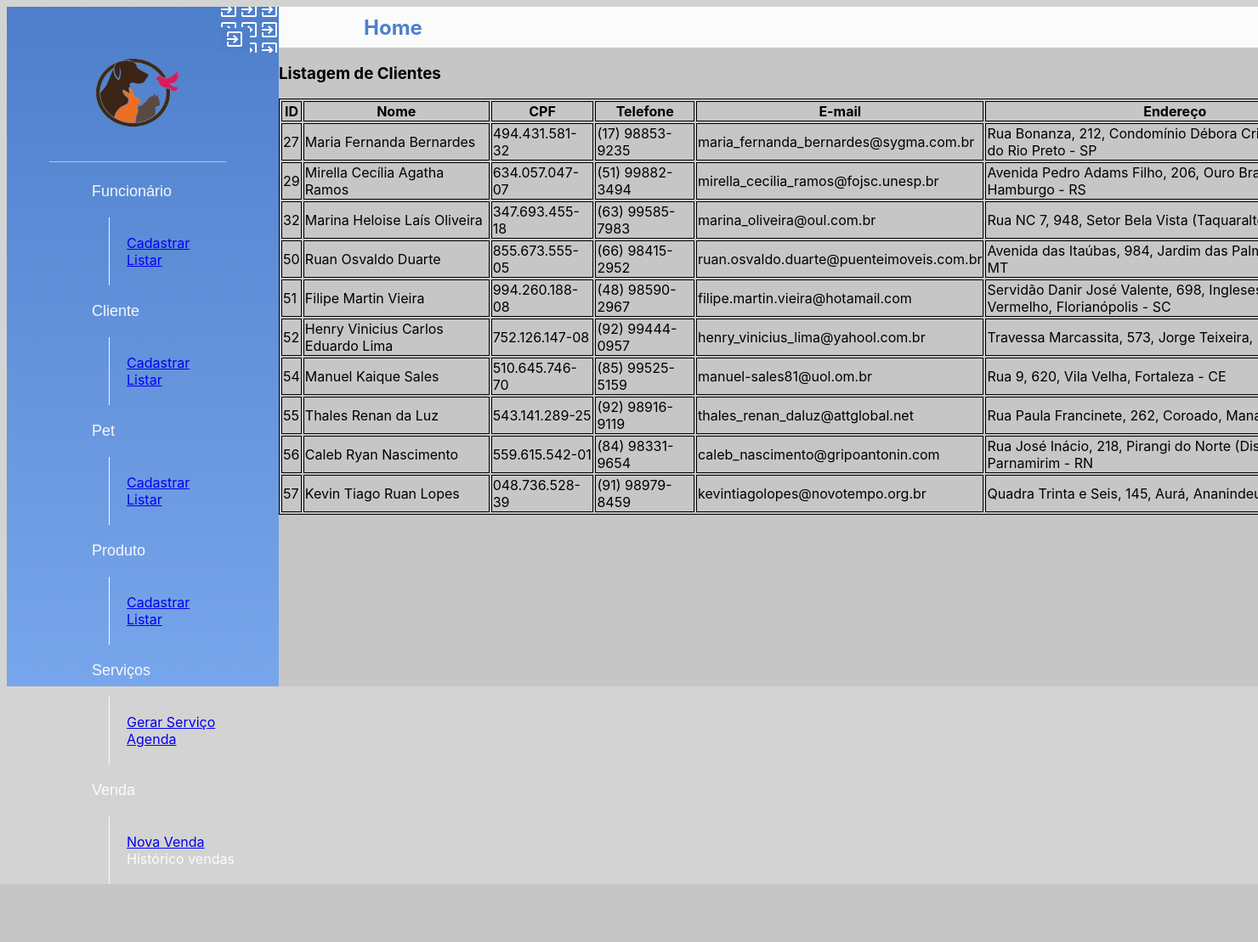
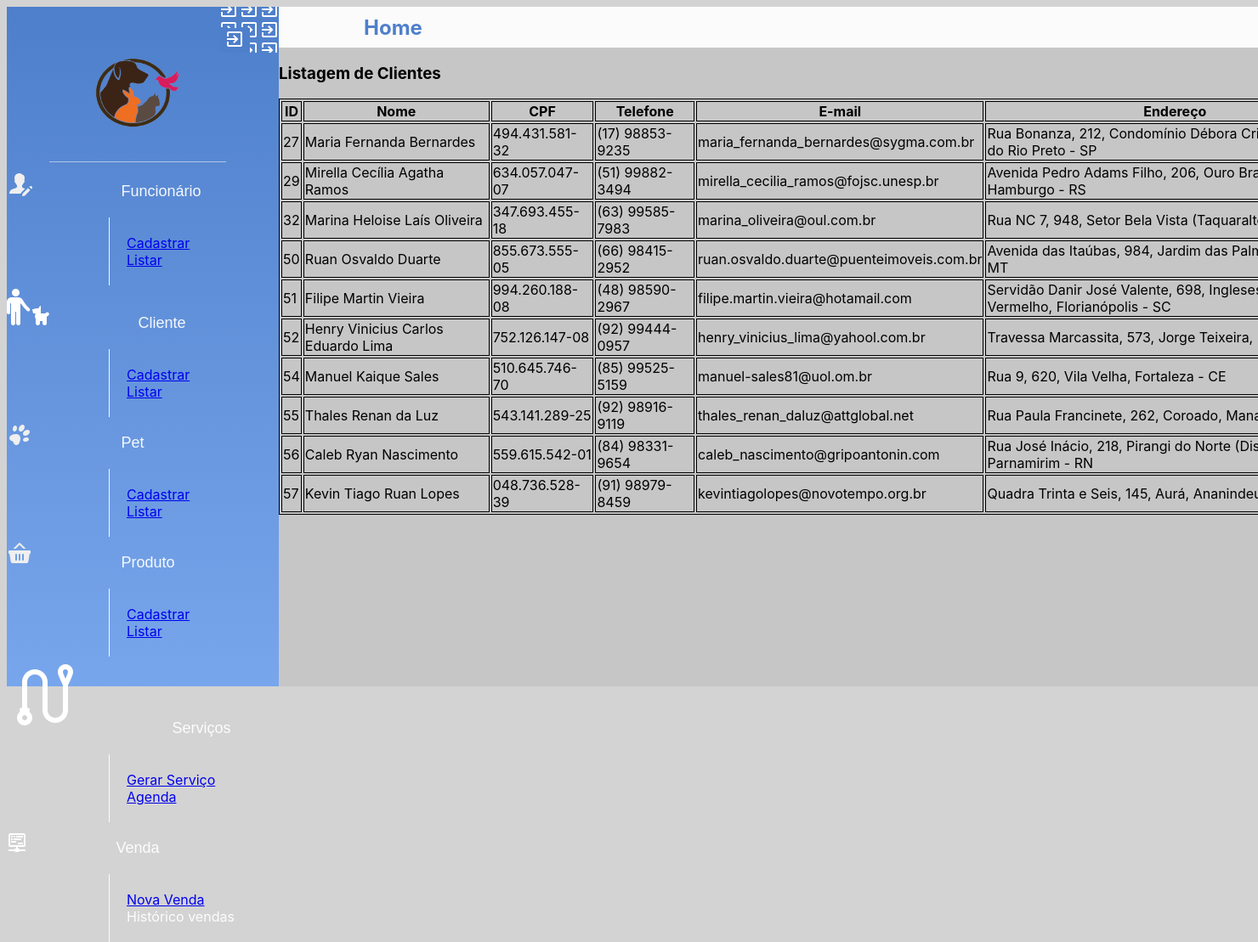
Before and after one commit to antoniovini47/PetPlanet, a Django app: page /listarClientes/ in a window 1480 px wide; the page is wider, and only the part inside the window is pictured. Shown: that part at 85% size. Before the commit the page ends 1041 px from the top of that part, so only its background shows below. Run offline with Django 5.2, Linux system fonts and the light colour scheme; data comes from the database, SQL or seed files in the repository.

Commit message:
Update navBar.html
melhorias e adicionado ícones.

```diff
--- a/projetoPetPlanet/appPetPlanet/templates/navBar.html
+++ b/projetoPetPlanet/appPetPlanet/templates/navBar.html
@@ -17,7 +17,7 @@
   <nav>
     <div class="wrap">
 
-        <section>
+        <section id='section1'>
           <div class="sidebar">
             <div class="sair">
               <button type='button' id="sair" {%load static%}><img src='../static/images/sair.png'></button>
@@ -25,7 +25,11 @@
             <div class="logo-wrap">
               {%load static%} <img class="logo" src = "{% static '../static/images/logo.png'%}">
             </div>
+            <div class="menu-wrap">
+            <div class="button-and-icon">
+              <img class = "icons" id="logo-func" src="../static/images/logo-funcionario.png">
               <button type='button' class='sidebar-item' id="funcionario">Funcionário</button>
+            </div>
               <div class = 'subitems'>
                 <div class = 'subitem' id="cad-func">
                   <a href="{% url 'cadastrarFuncionario' %}">Cadastrar</a>
@@ -34,7 +38,10 @@
                   <a href="{% url 'listarFuncionarios' %}">Listar</a>
                 </div>
               </div>
+            <div class="button-and-icon">
+              <img class="icons" id="logo-cliente" src="../static/images/logo-cliente.png">
               <button type='button' class='sidebar-item' id="cliente">Cliente</button>
+            </div>
               <div class = 'subitems'>
                 <div class = 'subitem' id="cad-cli">
                   <a href="{% url 'cadastrarCliente' %}">Cadastrar</a>
@@ -43,7 +50,10 @@
                   <a href="{% url 'listarClientes' %}">Listar</a>
                 </div>
               </div>
+            <div class="button-and-icon">
+              <img class="icons" id="logo-pet" src="../static/images/logo-pet.png">
               <button type='button' class='sidebar-item' id="pet">Pet</button>
+            </div>
               <div class = 'subitems'>
                 <div class = 'subitem' id="cad-pet">
                   <a href="{% url 'cadastrarPet' %}">Cadastrar</a>
@@ -52,7 +62,10 @@
                   <a href="{% url 'listarPets' %}">Listar</a>
                 </div>
               </div>
+            <div class="button-and-icon">
+              <img class="icons" id="logo-produto" src="../static/images/logo-produtos.png">
               <button type='button' class='sidebar-item' id="produto">Produto</button>
+            </div>
               <div class = 'subitems'>
                 <div class = 'subitem' id="cad-prod">
                   <a href="{% url 'cadastrarProduto' %}">Cadastrar</a>
@@ -61,7 +74,10 @@
                   <a href="{% url 'listarProdutos' %}">Listar</a>
                 </div>
               </div>
+            <div class="button-and-icon">
+              <img class="icons" id="logo-servicos" src="../static/images/logo-servicos.png">
               <button type='button' class='sidebar-item' id="servicos">Serviços</button>
+            </div>
               <div class = 'subitems'>
                 <div class = 'subitem' id="gerar-serv">
                   <a href="{% url 'gerarServico' %}">Gerar Serviço</a>
@@ -70,13 +86,17 @@
                   <a href="{% url 'listarAgenda' %}">Agenda</a>
                 </div>
               </div>
+            <div class="button-and-icon">
+              <img class="icons" id="logo-venda" src="../static/images/logo-venda.png">
               <button type='button' class='sidebar-item' id="venda">Venda</button>
+            </div>
             <div class = 'subitems'>
               <div class = 'subitem' id="nova-venda">
                 <a href="{% url 'novaVenda' %}">Nova Venda</a>
               </div>
               <div class = 'subitem' id="hist-venda">
                 <a>Histórico vendas</a>
+              </div>
             </div>
             </div>
           </div>
@@ -91,9 +111,6 @@
               {% endblock %}
           </div>
         </section>
-      </span>
-
-      </section>
     </div>
 
   </nav>
```
Lines whose indentation alone changed are shown as unchanged.
